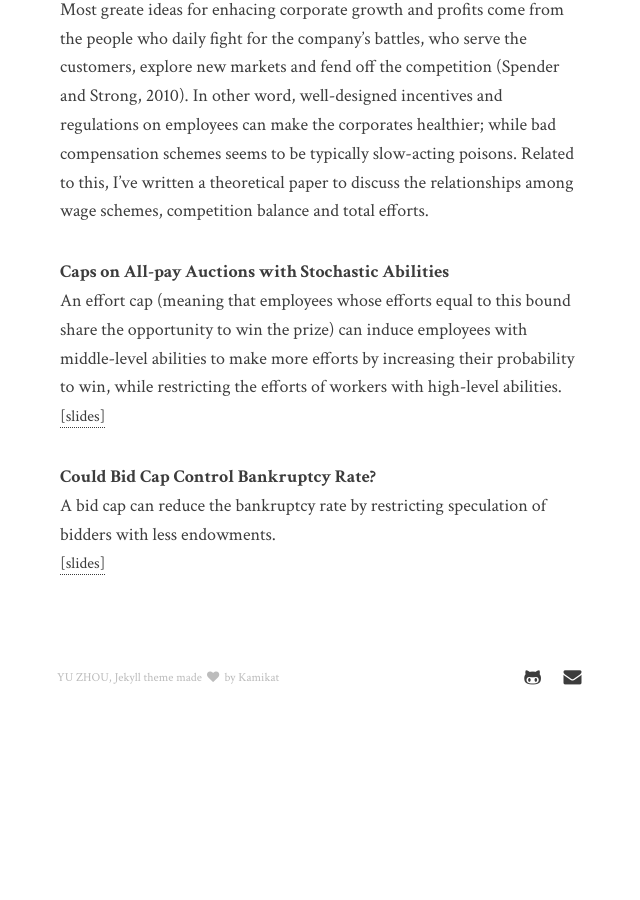
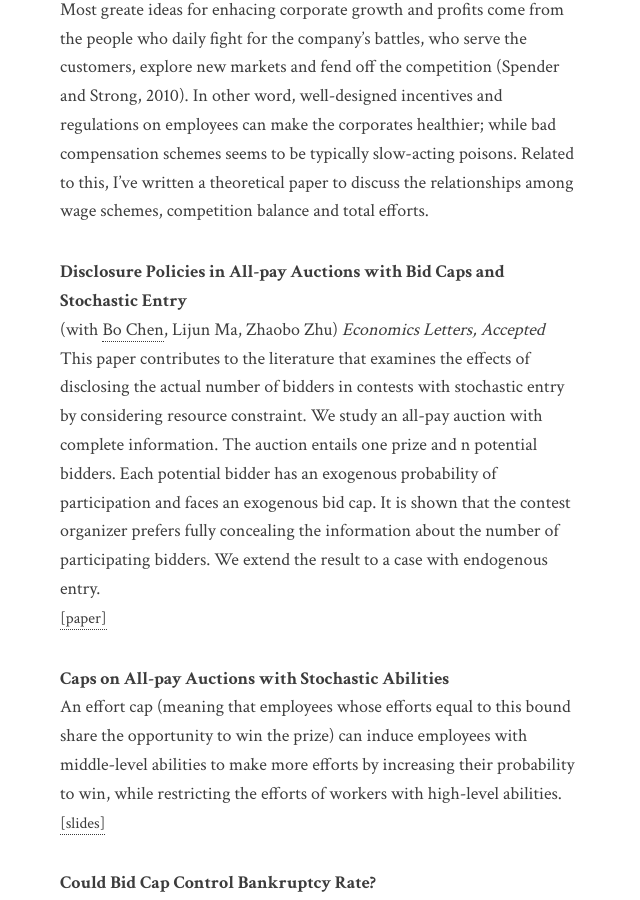
Before and after one commit to yuzhou-finance/yuzhou-finance.github.io, a Jekyll site: the page built from research.md, in a window 1280 px wide and 900 px high, scrolled down 1018 px. Shown: the whole window, without its empty margins (320-960 px from the left). Built offline with Jekyll 4.4.1, drawn with Linux system fonts in a browser that asks for light colours; before the commit the page ends 1764 px from its top, so only the background shows below that.

Commit message:
add economics letters

```diff
--- a/_config.yml
+++ b/_config.yml
@@ -1,8 +1,8 @@
 title: Yu Zhou's Home Page
 author: Yu Zhou
-email: econyz1216@gmail.com
+email: yzhoudf@connect.ust.hk
 description: > # this means to ignore newlines until "baseurl:"
-  Yu Zhou, Wuhan University, Finance, Master
+  Yu Zhou, Hong Kong University of Science and Technology, Finance, MPhil
 baseurl:
 lang: en # site language (en/ja/zh-Hans/zh-Hant)
 color_scheme: github # this specifies color scheme for syntax highlighting
--- a/research.md
+++ b/research.md
@@ -21,6 +21,11 @@ Common institutional ownerships in two firms increases the fre- quency of their
 
 Most greate ideas for enhacing corporate growth and profits come from the people who daily fight for the company's battles, who serve the customers, explore new markets and fend off the competition (Spender and Strong, 2010). In other word, well-designed incentives and regulations on employees can make the corporates healthier; while bad compensation schemes seems to be typically slow-acting poisons. Related to this, I've written a theoretical paper to discuss the relationships among wage schemes, competition balance and total efforts.
 
+**Disclosure Policies in All-pay Auctions with Bid Caps and Stochastic Entry**
+(with <a href="https://econbc.weebly.com/">Bo Chen</a>, Lijun Ma, Zhaobo Zhu) *Economics Letters, Accepted*
+This paper contributes to the literature that examines the effects of disclosing the actual number of bidders in contests with stochastic entry by considering resource constraint. We study an all-pay auction with complete information. The auction entails one prize and n potential bidders. Each potential bidder has an exogenous probability of participation and faces an exogenous bid cap. It is shown that the contest organizer prefers fully concealing the information about the number of participating bidders. We extend the result to a case with endogenous entry.
+<a href="{{ site.baseurl }}/assets/research/disclose_all_pay.pdf"><font size="3">[paper]</font></a>
+
 **Caps on All-pay Auctions with Stochastic Abilities**
 An effort cap (meaning that employees whose efforts equal to this bound share the opportunity to win the prize) can induce employees with middle-level abilities to make more efforts by increasing their probability to win, while restricting the efforts of workers with high-level abilities.
 <a href="{{ site.baseurl }}/assets/research/cap_all_pay.pdf"><font size="3">[slides]</font></a>
```
Also changed, not shown: index.md (+3 -4 lines), 2 other files.
